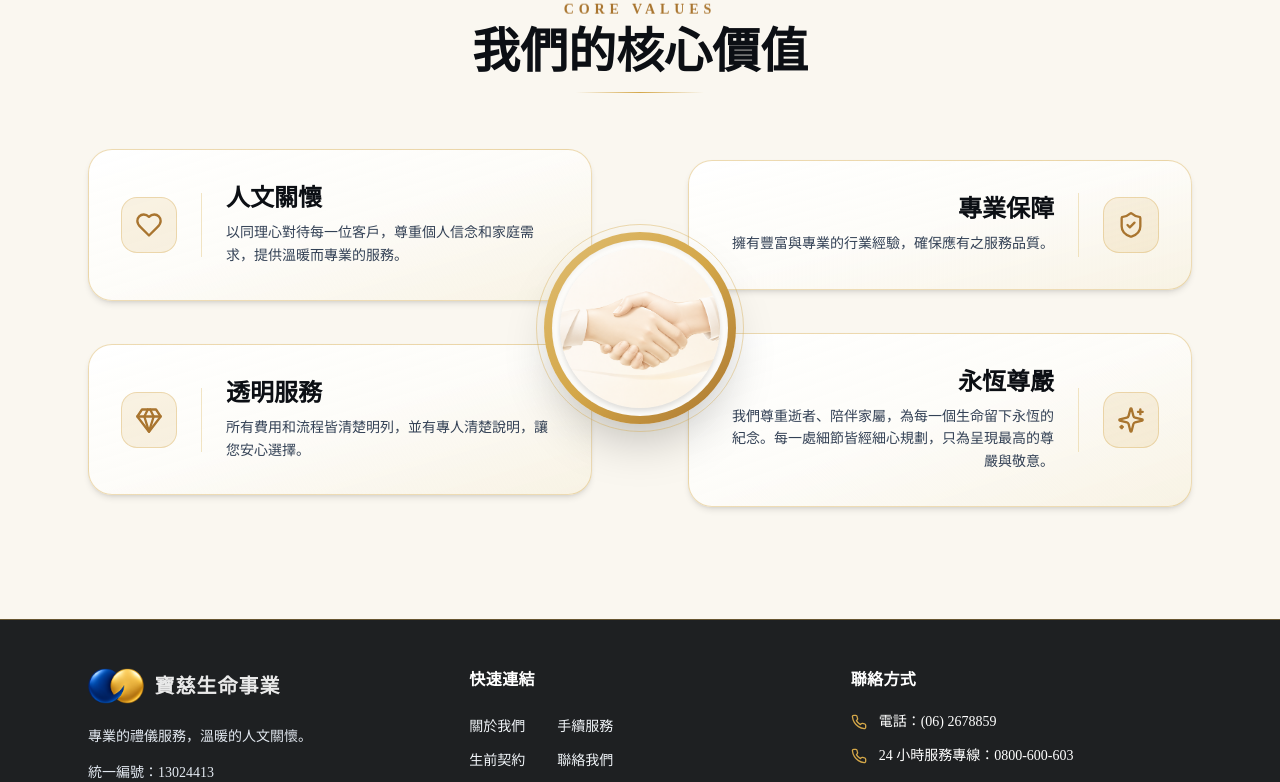
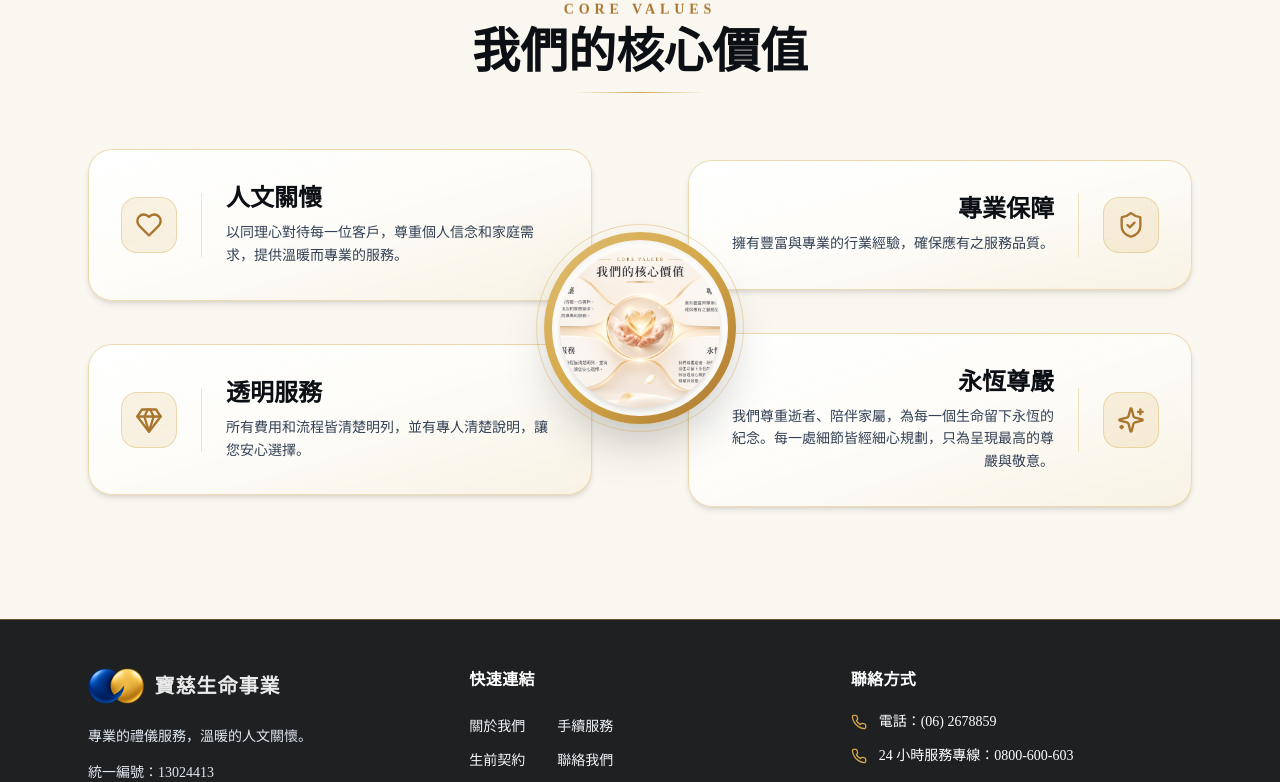
Before and after one commit to m9606286/baoci-life-website, a React (Vite) app: page / in a window 1280 px wide. Shown: the part 3027-3809 px from the top of the page. Built offline with nearby package versions, Linux system fonts and the light colour scheme.

Commit message:
Update CoreValues.tsx

```diff
--- a/src/components/CoreValues.tsx
+++ b/src/components/CoreValues.tsx
@@ -29,7 +29,7 @@ export default function CoreValues() {
             <div className="relative w-48 h-48 rounded-full p-2 bg-gradient-to-br from-gold-300 via-gold-400 to-gold-600 shadow-2xl flex items-center justify-center">
               <div className="w-full h-full rounded-full bg-ivory-50 p-2 overflow-hidden flex items-center justify-center shadow-inner">
                 <img
-                  src="/hand.png"
+                  src="/core.png"
                   alt="核心價值意象"
                   className="w-full h-full object-cover rounded-full filter drop-shadow-md transition-transform duration-700 hover:scale-105"
                 />
```
